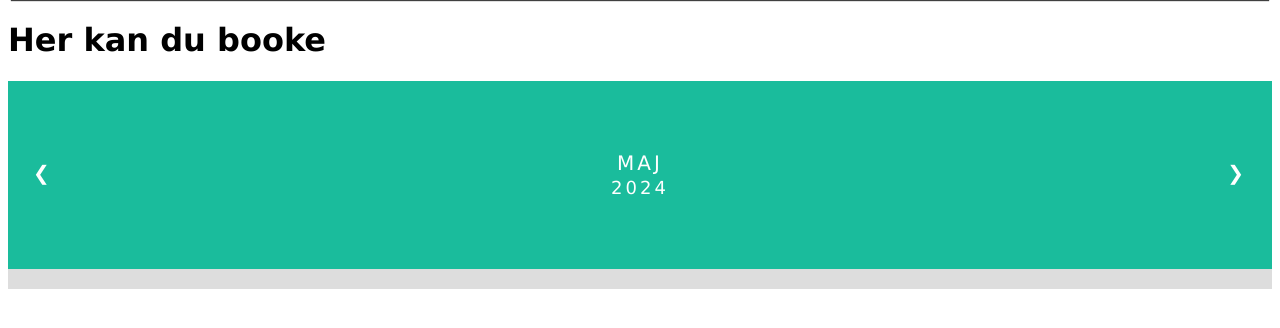
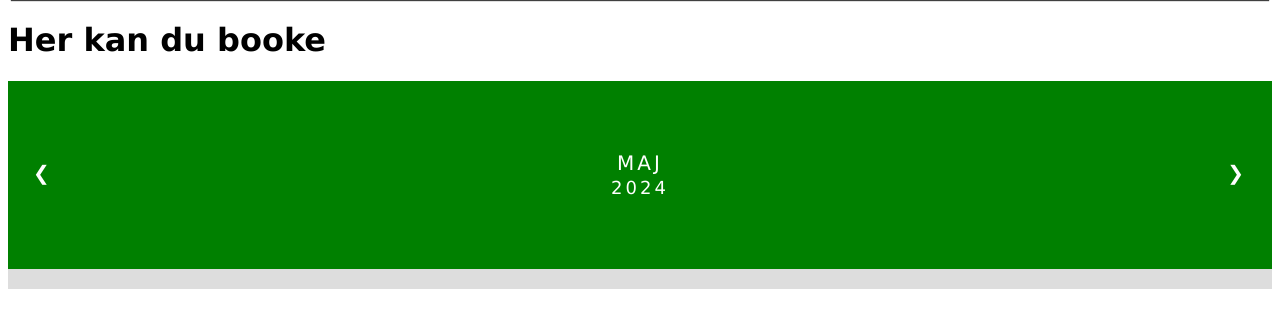
Before and after one commit to NikolaiLi/Weserve, a Python web app: template templates/Sport.html in a window 1280 px wide. Shown: the part 143-471 px from the top of the page. Run offline with Jinja, Linux system fonts and the light colour scheme; the template is opened without the code that fills it, so the values that code supplies are empty.

Commit message:
color for kalender

```diff
--- a/static/style.css
+++ b/static/style.css
@@ -130,7 +130,7 @@ body {font-family: Verdana, sans-serif;}
 .month {
   padding: 70px 25px;
   width: 96,5%;
-  background: #1abc9c;
+  background: green;
   text-align: center;
 }
 
```
